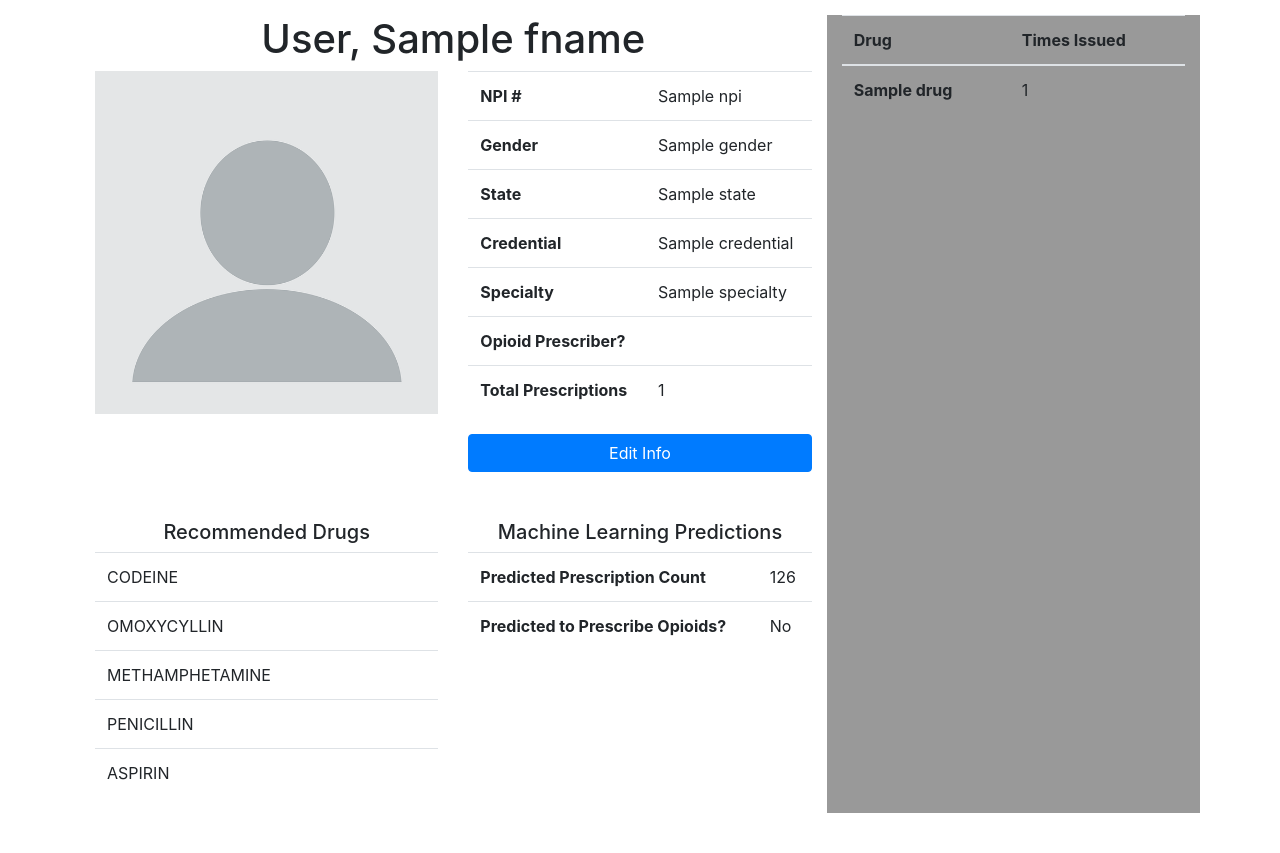
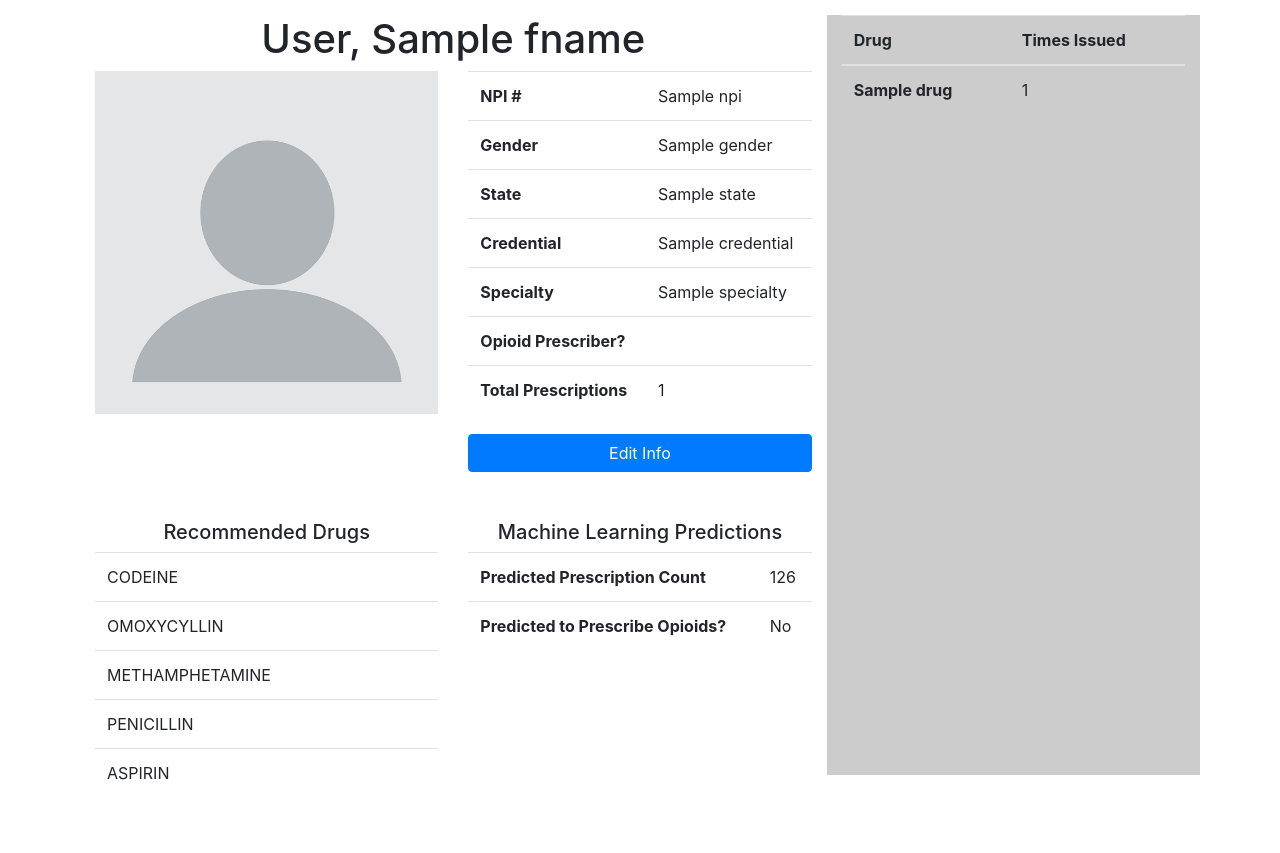
Before and after one commit to Cooltie1/opus, a Django app: template templates/opusapp/prescriber.html in a window 1280 px wide. Shown: the part 81-934 px from the top of the page. Run offline with Django 3.2, Linux system fonts and the light colour scheme; the template is opened without the code that fills it: most values are stand-ins (such as "Sample title", 1, 10 or a date in 2020); some libraries are stand-ins or nearby versions.

Commit message:
fixed drugoverflow on prescriber page

```diff
--- a/opus/static/css/styles.css
+++ b/opus/static/css/styles.css
@@ -62,5 +62,9 @@ body {
 }
 
 .table-transparent {
-    background: rgba(0, 0, 0, 0.4)
+    background: rgba(0, 0, 0, 0.2)
 }
+
+.drugoverflow {
+    height: 760px;
+}
--- a/templates/opusapp/prescriber.html
+++ b/templates/opusapp/prescriber.html
@@ -100,7 +100,7 @@
                 </div>
             </div>
         </div>
-        <div class="col table-transparent">
+        <div class="col table-transparent overflow-auto drugoverflow">
             <table class="table table-hover">
                 <thead>
                     <tr>
```
